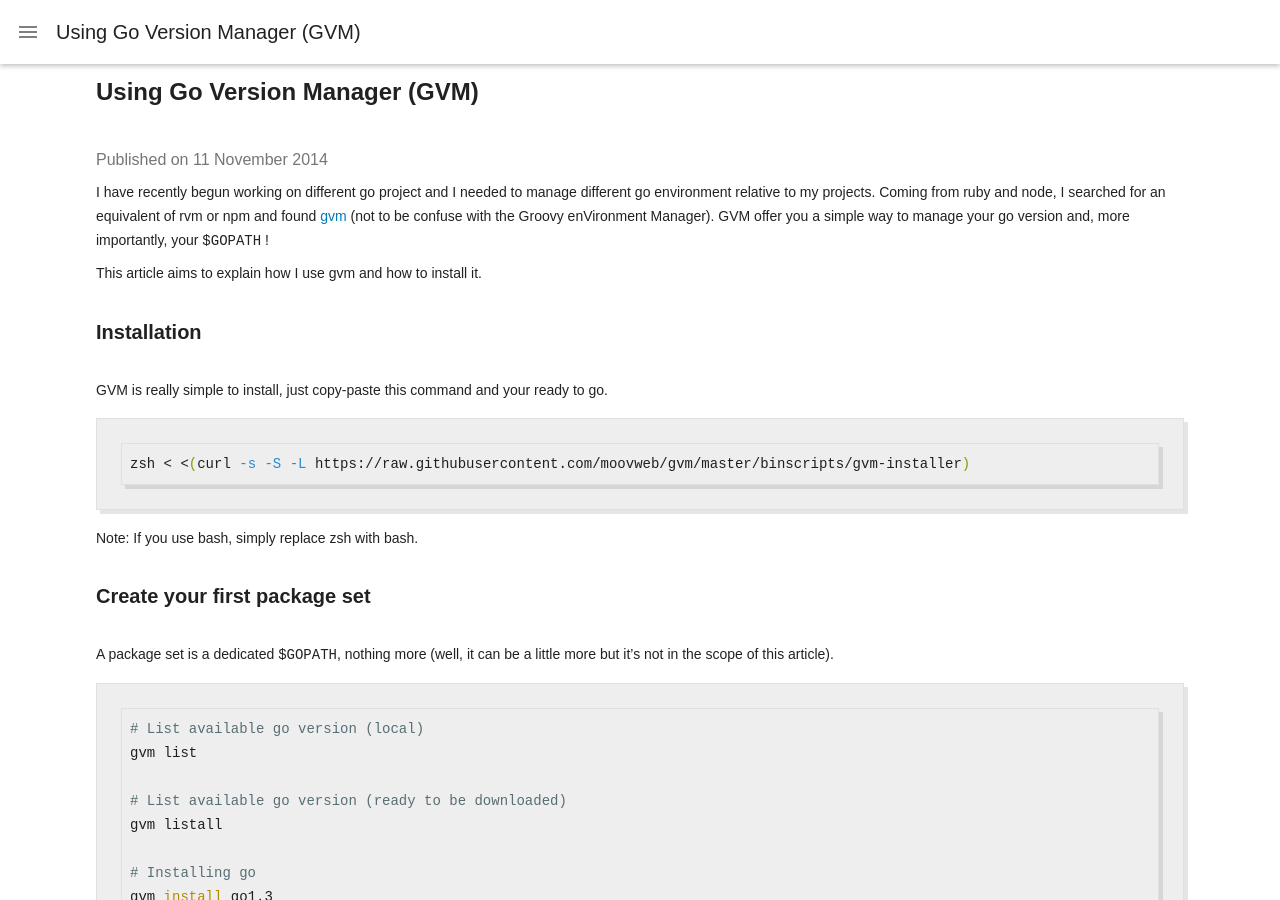
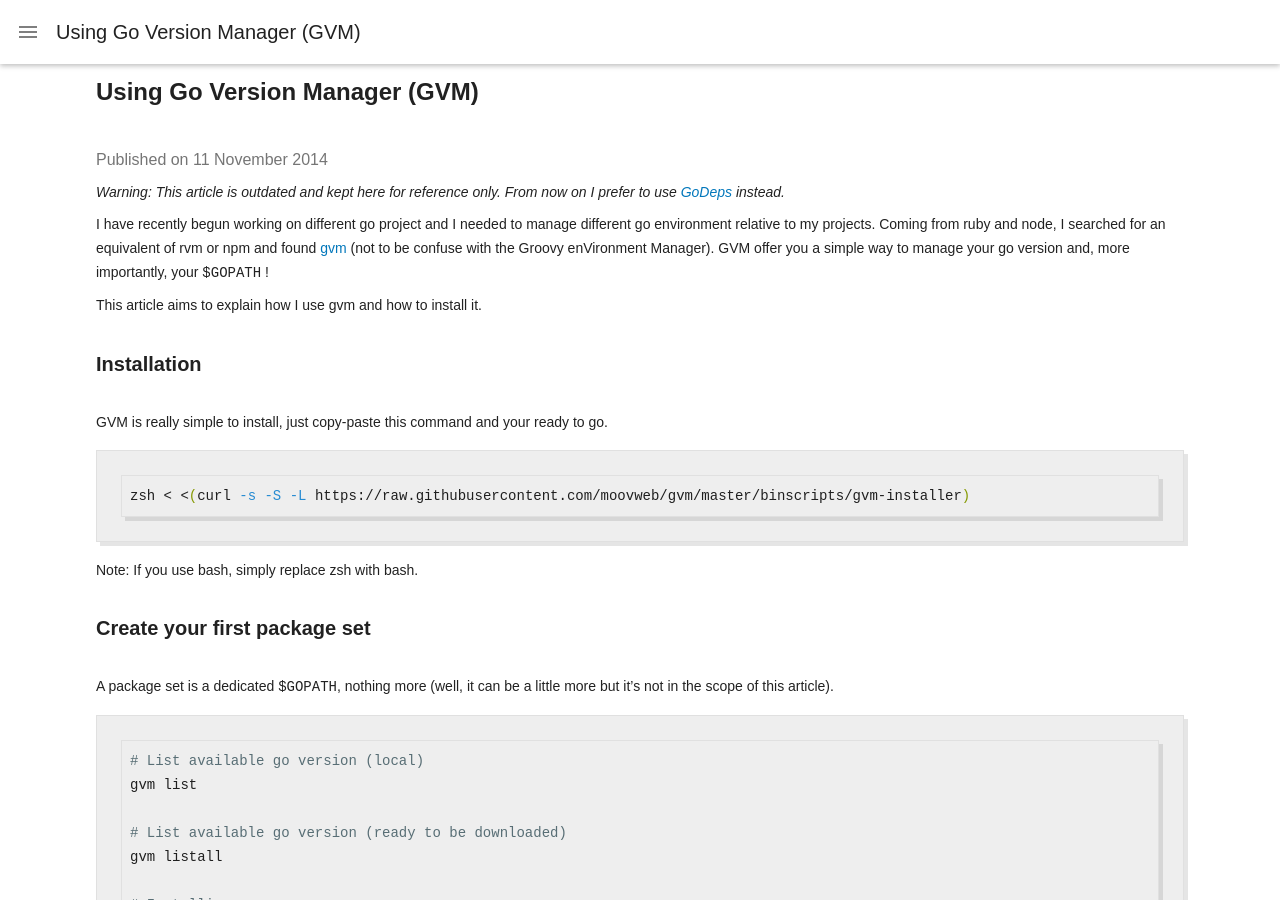
Before and after one commit to fmonniot/fmonniot.github.com, a Jekyll site: the page built from _posts/2014-11-11-using-gvm.md, in a window 1280 px wide and 900 px high. Built offline with Jekyll 4.4.1, drawn with Linux system fonts in a browser that asks for light colours; some web fonts are replaced; Markdown is read by kramdown in place of the engine named in the settings.

Commit message:
Add "deprecation" warning to the GVM article

```diff
--- a/_posts/2014-11-11-using-gvm.md
+++ b/_posts/2014-11-11-using-gvm.md
@@ -3,6 +3,8 @@
 title: Using Go Version Manager (GVM)
 date: 2014-11-11 14:00:00 +0100
 ---
+
+*Warning: This article is outdated and kept here for reference only. From now on I prefer to use [GoDeps](https://github.com/tools/godep) instead.*
 
 I have recently begun working on different go project and I needed to manage different go environment relative to my projects. Coming from ruby and node, I searched for an equivalent of rvm or npm and found [gvm](https://github.com/moovweb/gvm) (not to be confuse with the Groovy enVironment Manager). GVM offer you a simple way to manage your go version and, more importantly, your `$GOPATH` !
 
```
